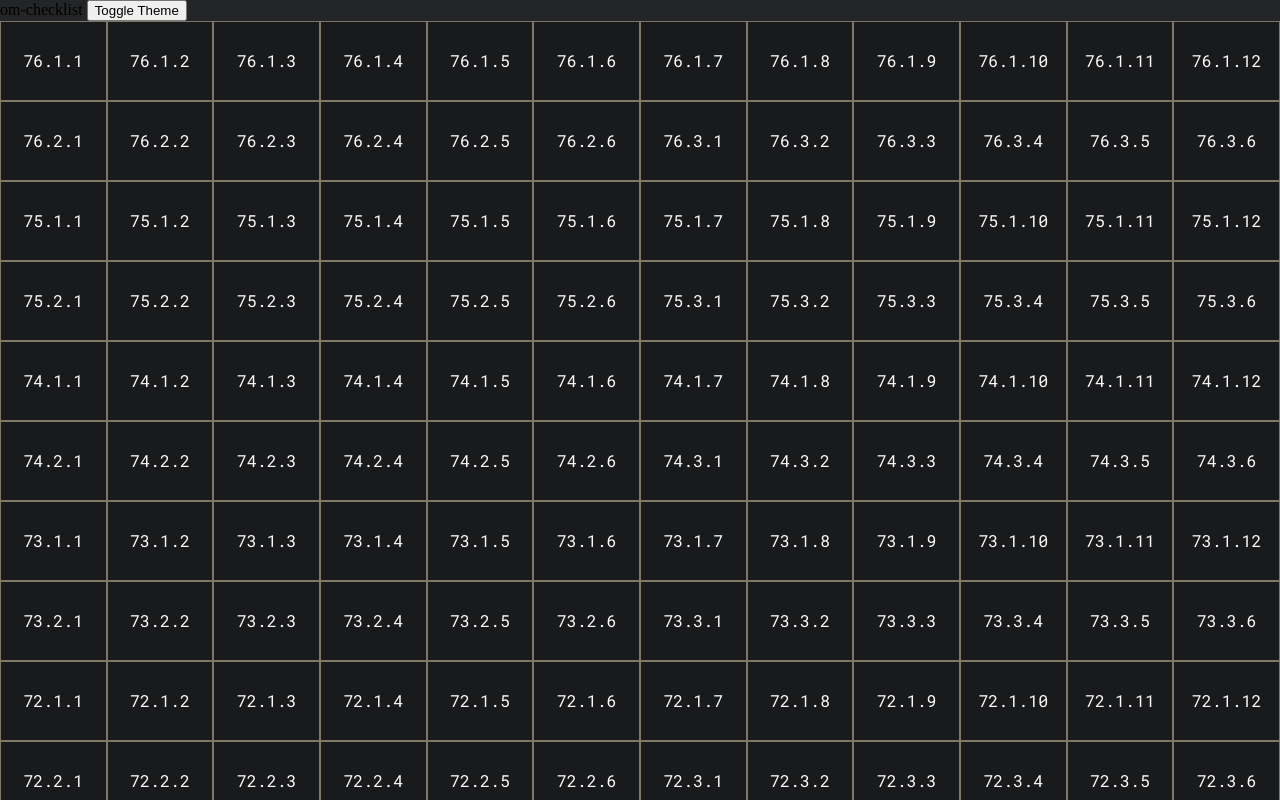
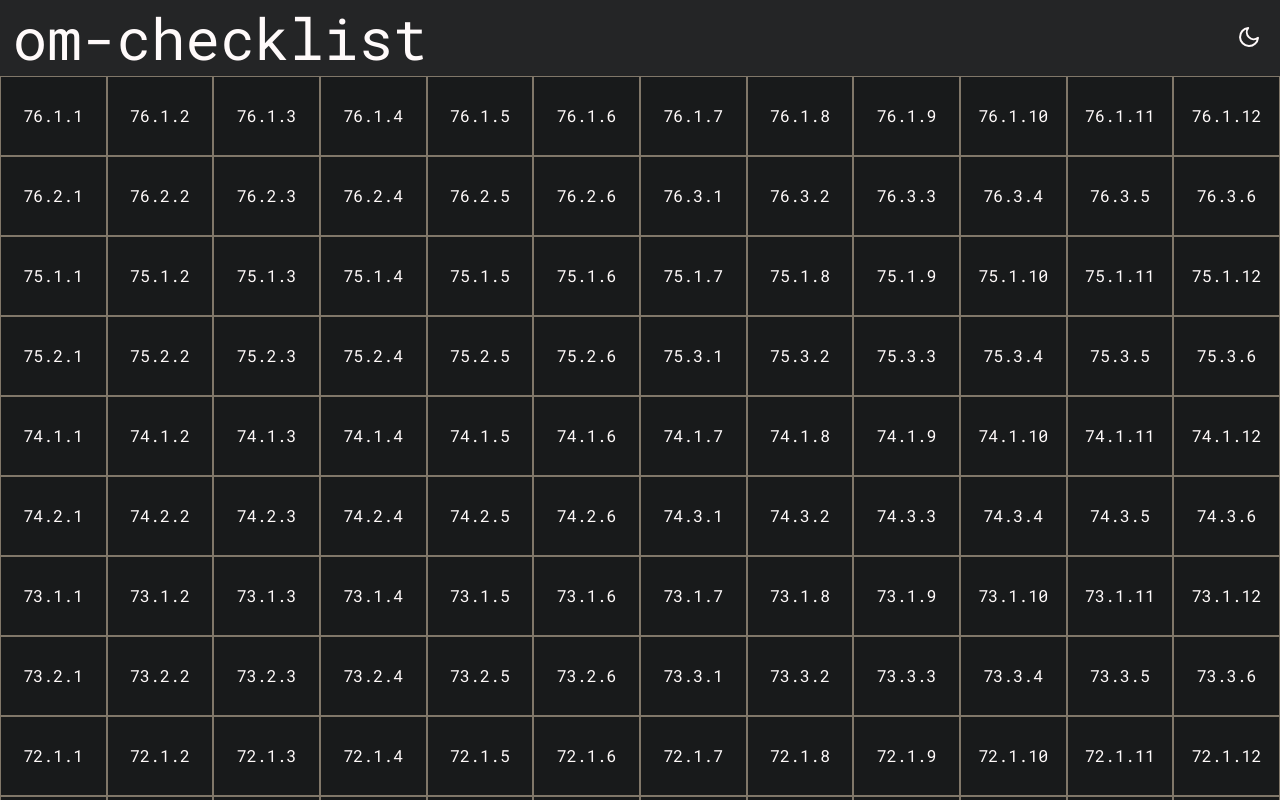
Before and after one commit to Hostek/om-checklist, a SvelteKit app: page / in a window 1280 px wide. Shown: the top 800 px of the page. Built offline with nearby package versions, Linux system fonts and the light colour scheme.

Commit message:
add beautiful header

```diff
--- a/src/routes/+page.svelte
+++ b/src/routes/+page.svelte
@@ -2,19 +2,28 @@
     import { checklistOM } from "$lib/stores/checklist"
     import { theme } from "$lib/stores/theme"
     import Box from "../components/Box.svelte"
+    import MoonIcon from "../components/icons/MoonIcon.svelte"
+    import SunIcon from "../components/icons/SunIcon.svelte"
 </script>
 
-<header>
-    om-checklist
+<header data-theme={$theme} class="roboto-font">
+    <div class="title">om-checklist</div>
     <button
+        aria-label="Toggle Theme"
         on:click={() => {
             if ($theme === "dark") {
                 theme.set("light")
             } else {
                 theme.set("dark")
             }
-        }}>Toggle Theme</button
+        }}
     >
+        {#if $theme === "dark"}
+            <MoonIcon />
+        {:else}
+            <SunIcon />
+        {/if}
+    </button>
 </header>
 
 <main class="content roboto-font">
@@ -24,6 +33,39 @@
 </main>
 
 <style lang="scss">
+    @mixin padding-x($size) {
+        padding-left: $size;
+        padding-right: $size;
+    }
+
+    header {
+        @include padding-x(1vw);
+        display: flex;
+        justify-content: space-between;
+
+        --local-bg-color: white;
+        color: black;
+
+        &[data-theme="dark"] {
+            --local-bg-color: #242526;
+            color: snow;
+        }
+
+        background-color: var(--local-bg-color);
+
+        .title {
+            font-size: 4.5vw;
+        }
+
+        button {
+            outline: none;
+            border: none;
+            background-color: var(--local-bg-color);
+            color: inherit;
+            cursor: pointer;
+        }
+    }
+
     main {
         display: grid;
         grid-template-columns: repeat(12, 1fr);
```
